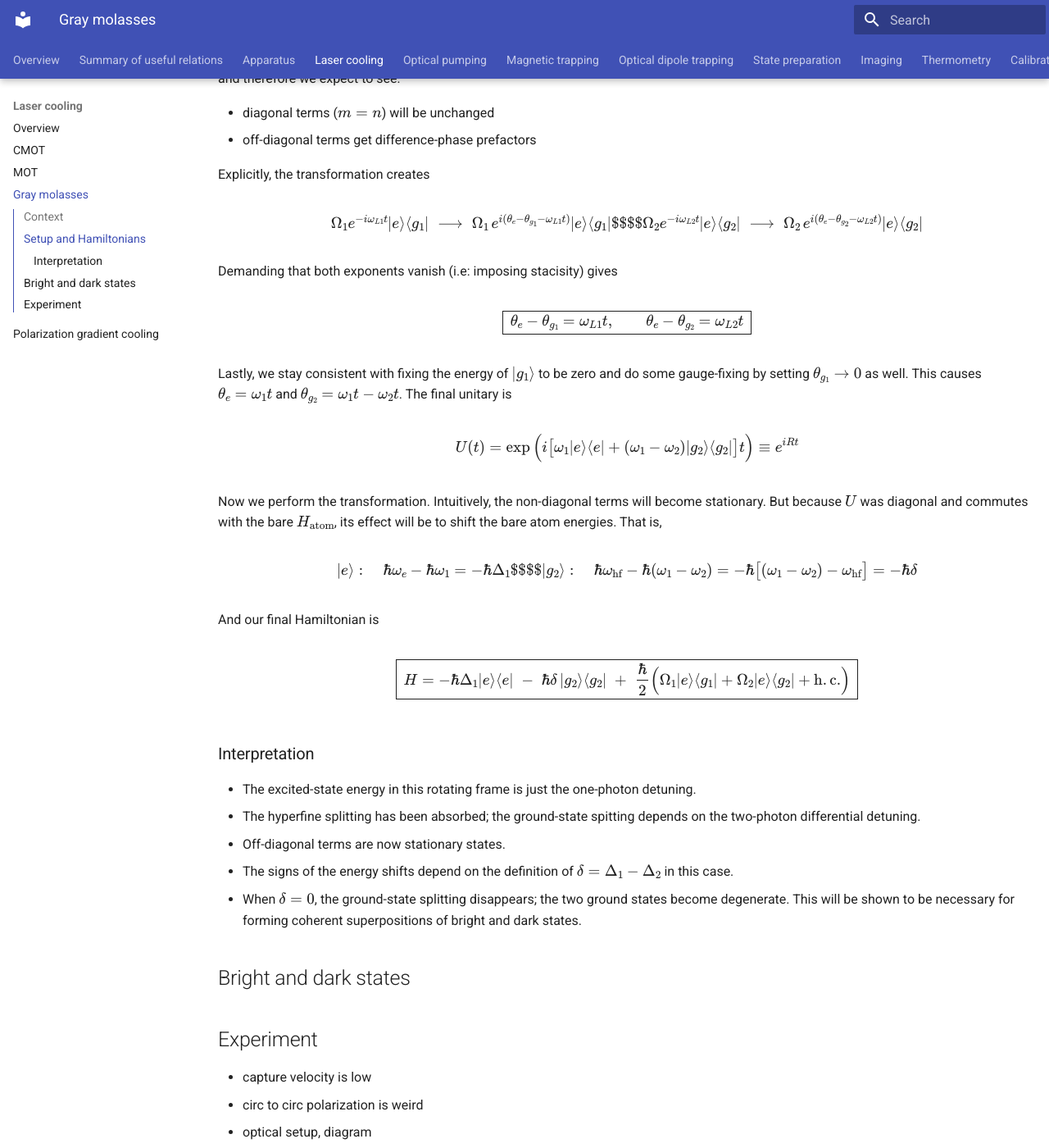
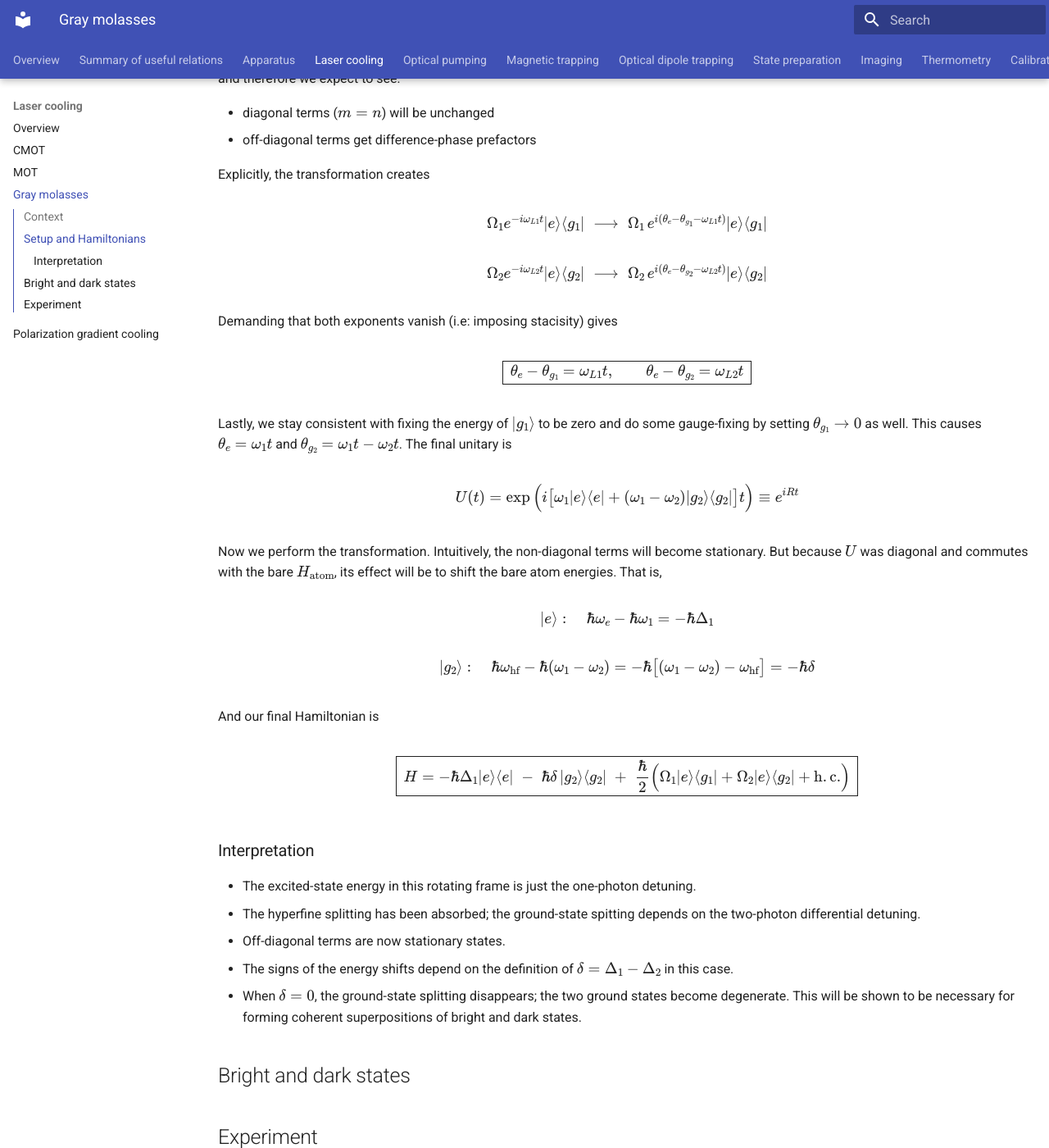
Before and after one commit to uoft-chiplab/chip-experiment, an MkDocs documentation site: the page built from docs/laser-cooling/gray-molasses.md, in a window 1280 px wide and 1400 px high, scrolled down 2081 px. Shown: the whole window at 82% size. Built offline with MkDocs 1.6.1 and Material for MkDocs 9.7.7, drawn with Linux system fonts in a browser that asks for light colours; part of the change alters nothing that is shown.

```diff
--- a/docs/javascripts/mathjax.js
+++ b/docs/javascripts/mathjax.js
@@ -5,7 +5,12 @@ window.MathJax = {
     displayMath: [["\\[", "\\]"]],
     processEscapes: true,
     processEnvironments: true,
-    packages: { "[+]": ["physics"] }
+    packages: { "[+]": ["physics"] },
+    macros: {
+      // LaTeX kernel text symbols that MathJax's TeX input doesn't define
+      dag: "\\dagger",
+      ddag: "\\ddagger"
+    }
   },
   options: {
     ignoreHtmlClass: ".*|",
--- a/docs/laser-cooling/gray-molasses.md
+++ b/docs/laser-cooling/gray-molasses.md
@@ -43,6 +43,7 @@ Explicitly, the transformation creates
 $$
 \Omega_1 e^{-i\omega_{L1}t}|e\rangle\langle g_1| \;\longrightarrow\; \Omega_1\,e^{i(\theta_e-\theta_{g_1}-\omega_{L1}t)}|e\rangle\langle g_1|
 $$
+
 $$
 \Omega_2 e^{-i\omega_{L2}t}|e\rangle\langle g_2| \;\longrightarrow\; \Omega_2\,e^{i(\theta_e-\theta_{g_2}-\omega_{L2}t)}|e\rangle\langle g_2|
 $$
@@ -64,6 +65,7 @@ Now we perform the transformation. Intuitively, the non-diagonal terms will beco
 $$
 |e\rangle:\quad \hbar\omega_e - \hbar\omega_{1} = -\hbar\Delta_1
 $$
+
 $$
 |g_2\rangle:\quad \hbar\omega_{\rm hf} - \hbar(\omega_{1}-\omega_{2}) = -\hbar\big[(\omega_{1}-\omega_{2}) - \omega_{\rm hf}\big] = -\hbar\delta
 $$
```
